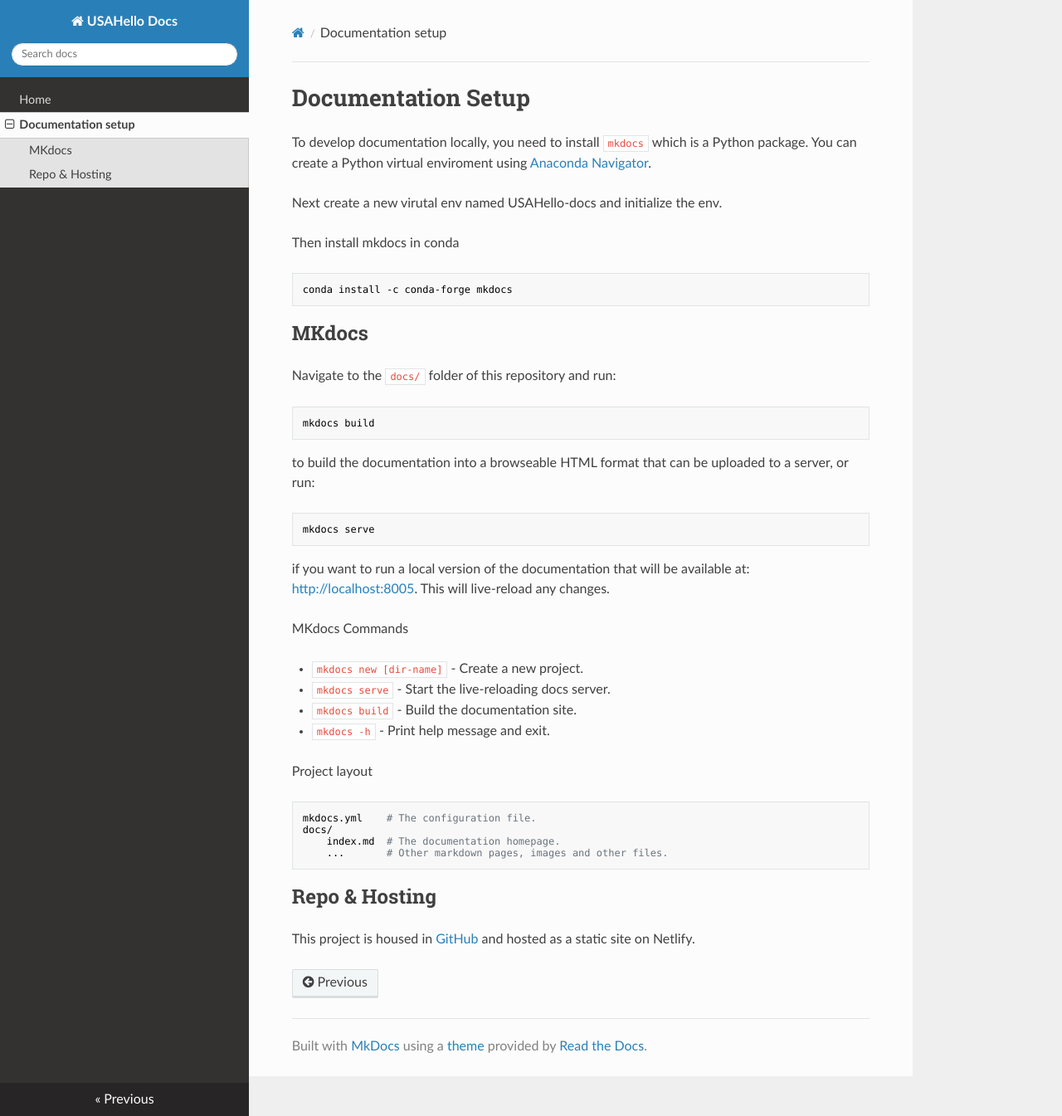
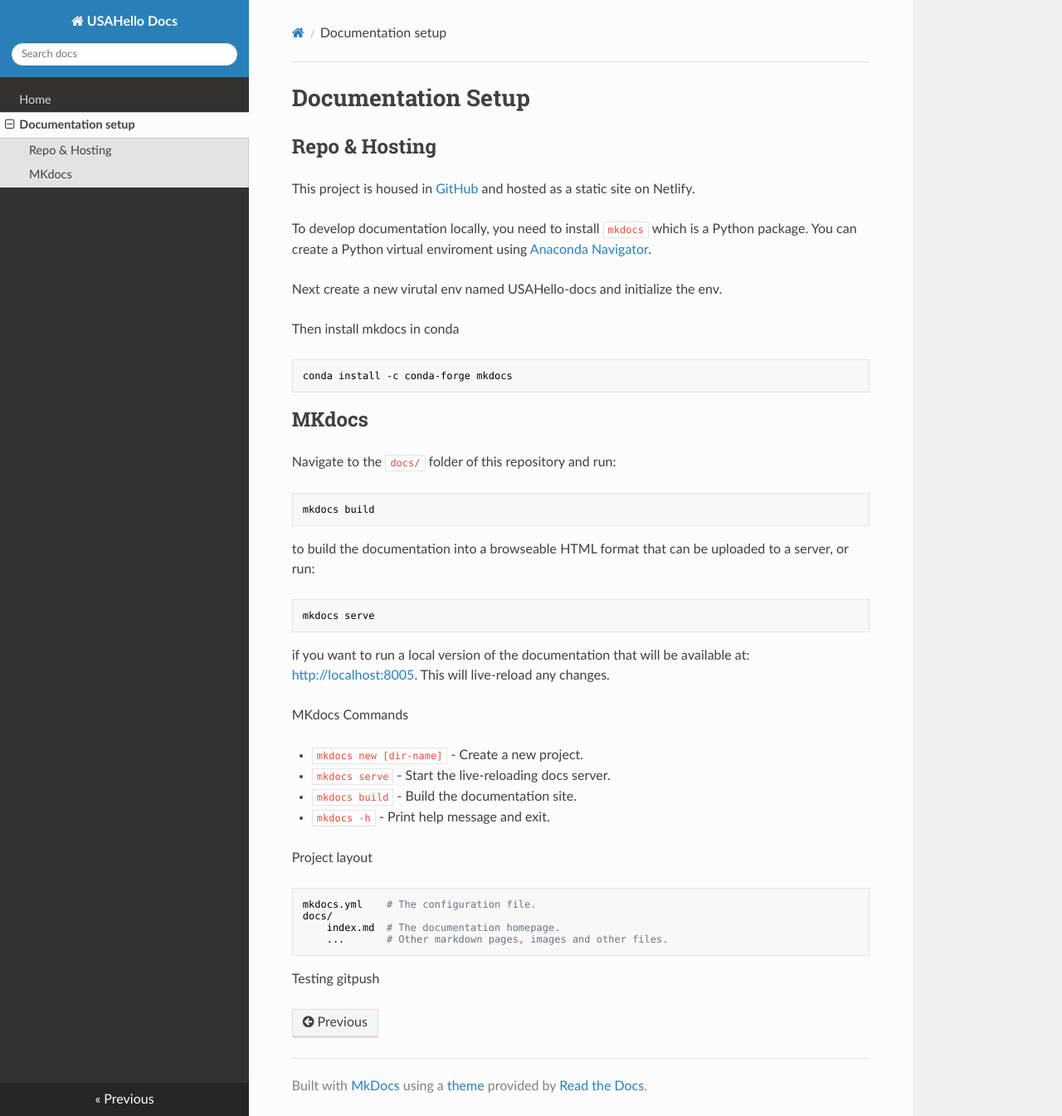
Before and after one commit to usahello/usahello-docs, an MkDocs documentation site: the page built from docs/documentation-setup.md, in a window 1280 px wide and 1345 px high. Shown: the whole window at 83% size. Built offline with MkDocs 1.6.1, drawn with Linux system fonts in a browser that asks for light colours; nearby versions of some CDN libraries; part of the change alters nothing that is shown.

Commit message:
Testing update

```diff
--- a/docs/documentation-setup.md
+++ b/docs/documentation-setup.md
@@ -1,4 +1,7 @@
 # Documentation Setup
+
+## Repo & Hosting
+This project is housed in [GitHub](https://github.com/usahello/usahello-docs) and hosted as a static site on Netlify.
 
 To develop documentation locally, you need to install `mkdocs` which is a Python package. You can create a Python virtual enviroment using [Anaconda Navigator](https://www.anaconda.com/products/distribution).
 
@@ -38,5 +41,5 @@ Project layout
         index.md  # The documentation homepage.
         ...       # Other markdown pages, images and other files.
 
-## Repo & Hosting
-This project is housed in [GitHub](https://github.com/usahello/usahello-docs) and hosted as a static site on Netlify.
+
+Testing gitpush
```
